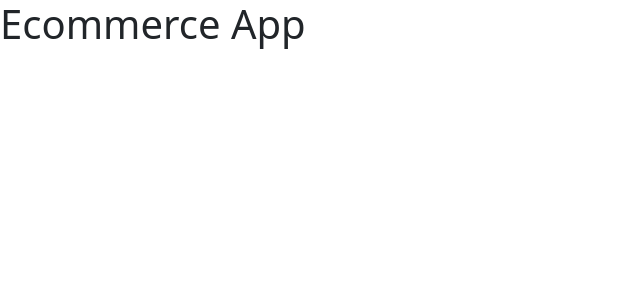
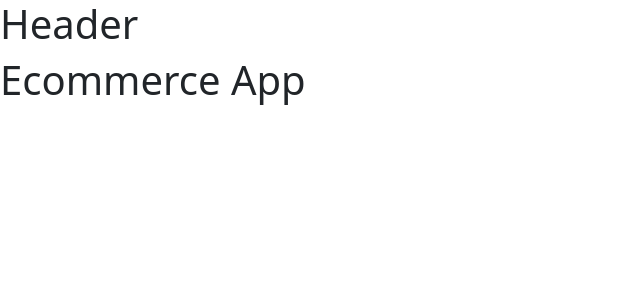
Before and after one commit to madarawarakagod/MERN-Ecommerce-App, a React (Create React App) app in the folder client/: page / in a window 1280 px wide. Shown: the top 300 px of the page, without its empty margins (0-640 px from the left). Built offline with nearby package versions, Linux system fonts and the light colour scheme.

Commit message:
create components

```diff
--- a/client/src/App.js
+++ b/client/src/App.js
@@ -1,10 +1,13 @@
 
 import './App.css';
+import Layout from './components/Layout/Layout';
 
 function App() {
   return (
     <>
+    <Layout>
      <h1>Ecommerce App</h1>
+     </Layout>
     </>
   );
 }
--- a/client/src/components/Layout/Footer.js
+++ b/client/src/components/Layout/Footer.js
@@ -9,4 +9,4 @@
   )
 }
 
-export default Footer
+export default Footer;
--- a/client/src/components/Layout/Layout.js
+++ b/client/src/components/Layout/Layout.js
@@ -1,12 +1,16 @@
 import React from 'react'
+import Footer from './Footer'
+import Header from './Header'
 
-const Layout = () => {
+const Layout = (porps) => {
   return (
     <div>
-       <h1>Layout</h1>
+      <Header/>
+
+      <main>{porps.children}</main>
 
        </div>
   )
-}
+};
 
 export default Layout
```
